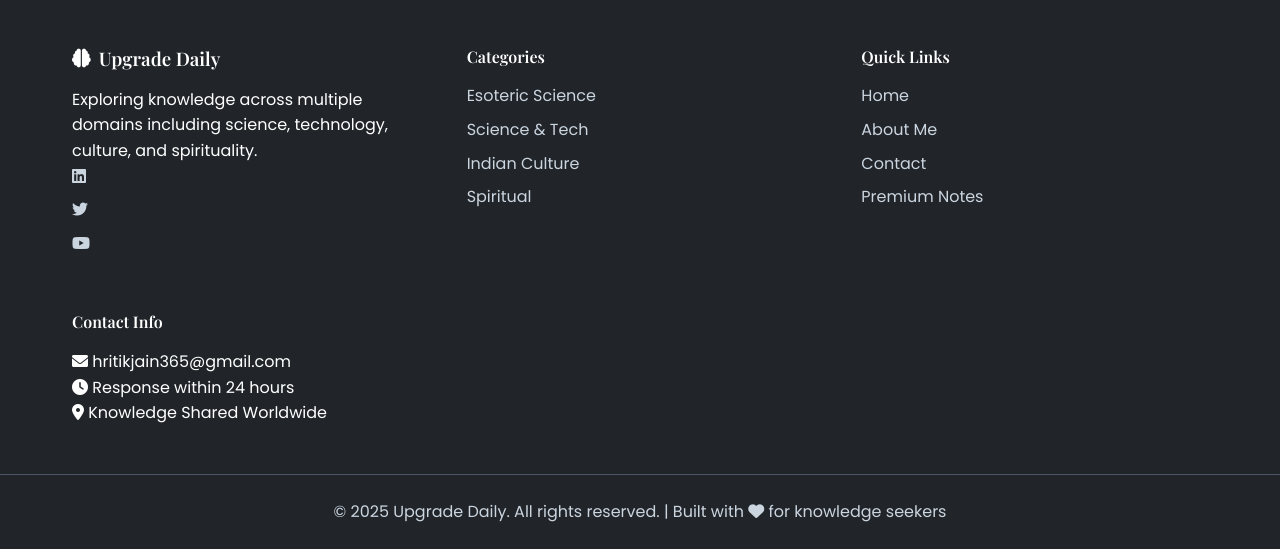
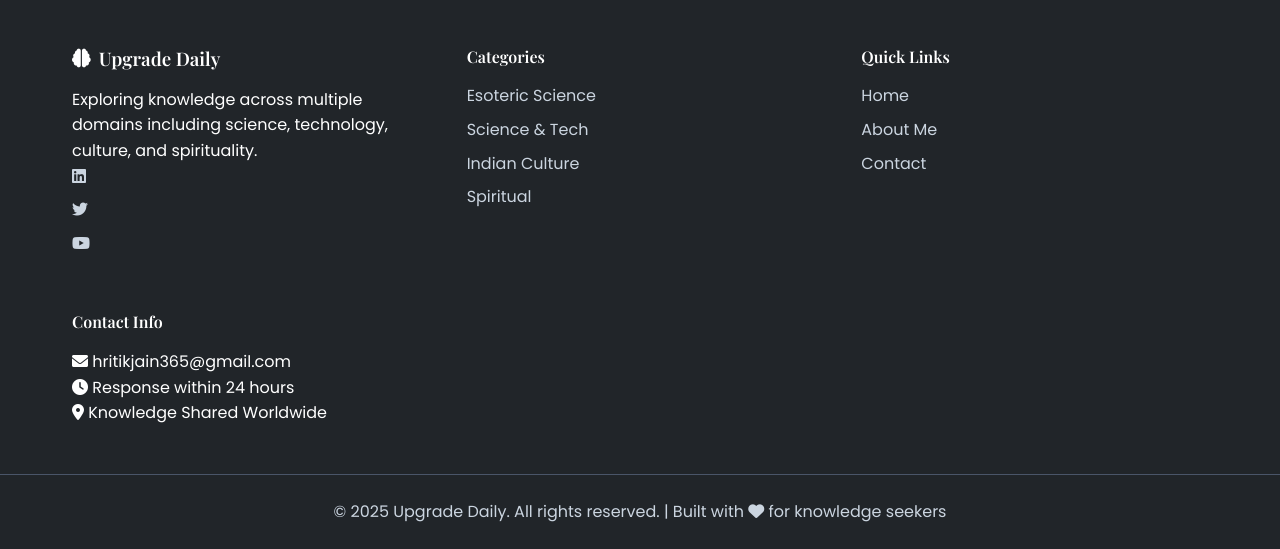
Before and after one commit to hrcguru/Blog_Webpage, a Flask app: page /about in a window 1280 px wide. Shown: the part 2904-3453 px from the top of the page. Run offline with Flask 3, Linux system fonts and the light colour scheme; some web fonts are replaced.

Commit message:
base.html

```diff
--- a/blog_website/templates/base.html
+++ b/blog_website/templates/base.html
@@ -56,13 +56,6 @@
                 <a href="{{ url_for('contact') }}" class="nav-link">
                     <i class="fas fa-envelope"></i> Contact
                 </a>
-
-                <!-- Premium Notes Link -->
-                {% if session.user_id %}
-                <a href="{{ url_for('premium_notes') }}" class="nav-link premium-link">
-                    <i class="fas fa-crown"></i> Premium Notes
-                </a>
-                {% endif %}
 
                 <!-- User Section -->
                 <div class="nav-user-section">
@@ -159,7 +152,6 @@
                 <a href="{{ url_for('index') }}">Home</a>
                 <a href="{{ url_for('about') }}">About Me</a>
                 <a href="{{ url_for('contact') }}">Contact</a>
-                <a href="{{ url_for('premium_notes') }}">Premium Notes</a>
                 {% if session.is_admin %}
                 <a href="{{ url_for('admin_dashboard') }}">Admin Panel</a>
                 {% endif %}
```
